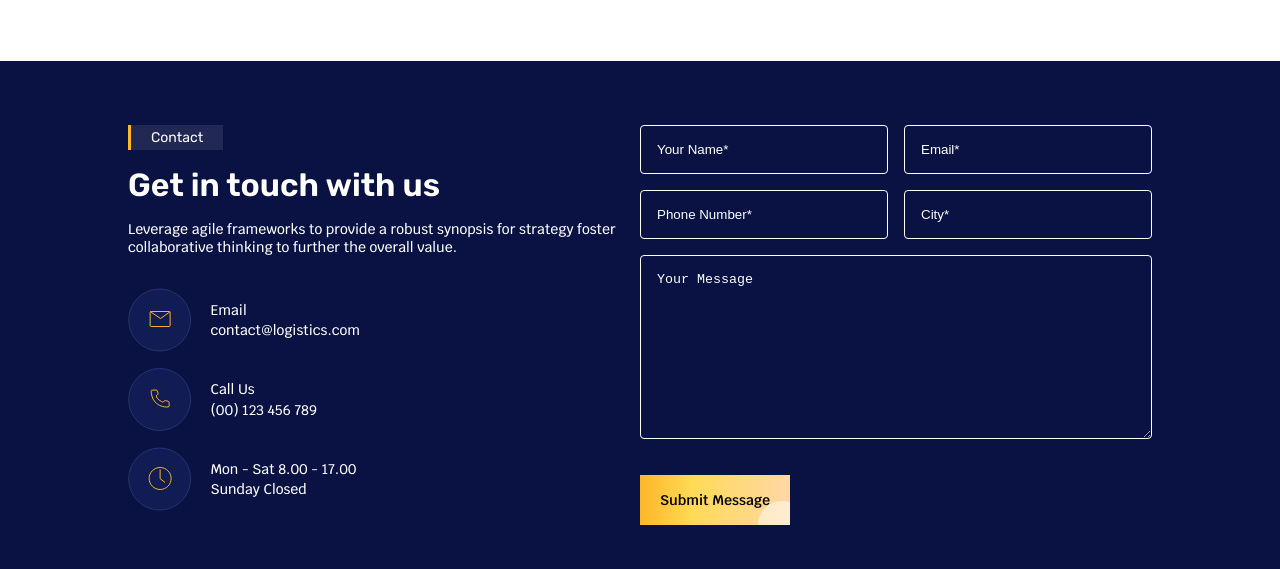
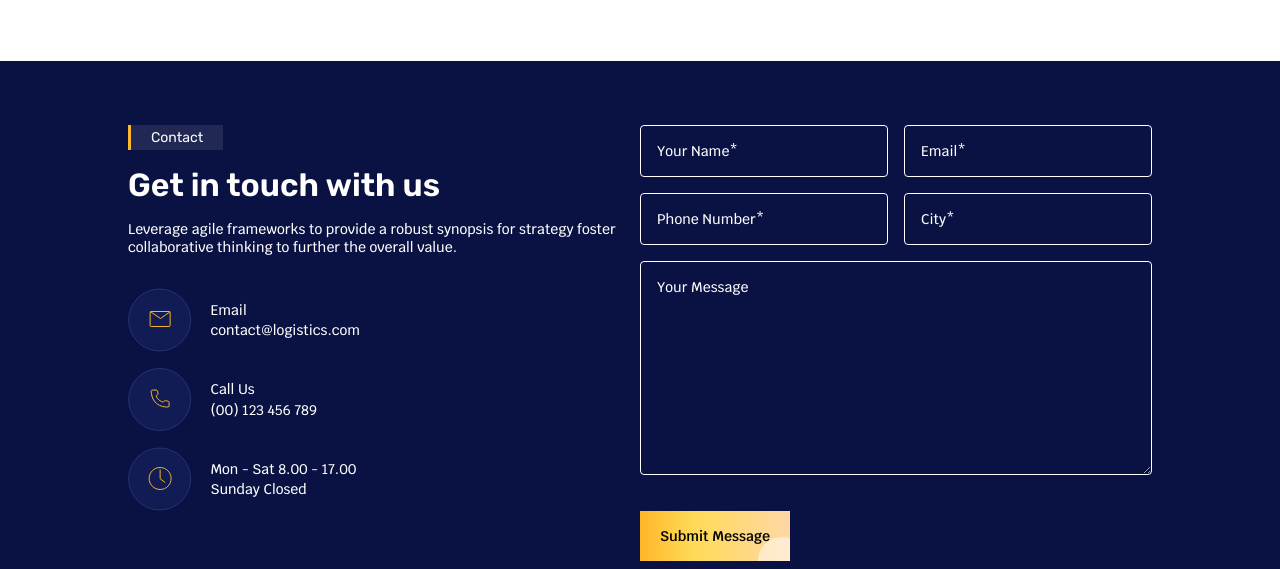
Before and after one commit to renosytr/obox-shipping-landing-page, a plain HTML site: page index.html in a window 1280 px wide. Shown: the part 4701-5270 px from the top of the page. Drawn offline with Linux system fonts and the light colour scheme.

Commit message:
feat(textarea): add placeholder font family

```diff
--- a/src/scss/layout/_contact.scss
+++ b/src/scss/layout/_contact.scss
@@ -87,6 +87,8 @@
                     background-color: var(--dark-blue);
                     border: 1px solid var(--white);
                     border-radius: 0.25rem;
+                    font-family: 'Krub-Medium';
+                    font-size: u.rem(14);
                 }
 
                 .input-form:focus{
@@ -106,6 +108,8 @@
                 background-color: var(--dark-blue);
                 border: 1px solid var(--white);
                 border-radius: 0.25rem;
+                font-family: 'Krub-Medium';
+                font-size: u.rem(14);
             }
 
             textarea:focus{
--- a/src/scss/layout/_footer.scss
+++ b/src/scss/layout/_footer.scss
@@ -119,6 +119,8 @@
                     background-color: var(--dark-blue);
                     border: 1px solid var(--white);
                     border-radius: 0.25rem;
+                    font-family: 'Krub-Medium';
+                    font-size: u.rem(14);
                 }
 
                 .input-form:focus{
```
Also changed, not shown: src/css/main.min.css, 1 other file.
